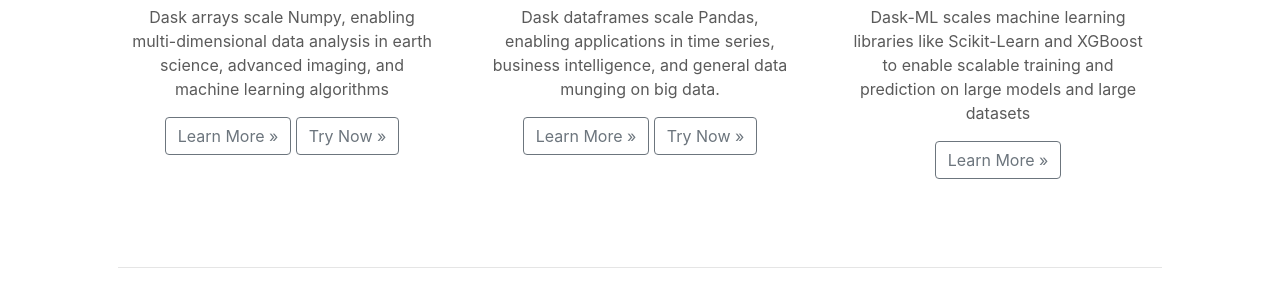
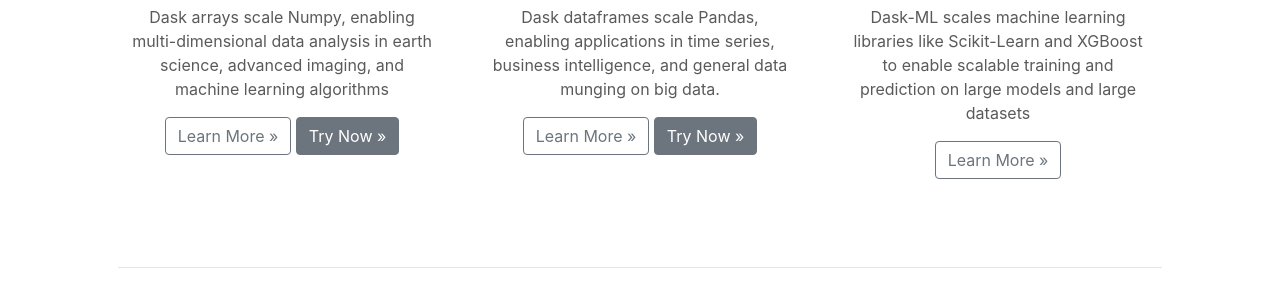
Before and after one commit to mrocklin/dask-webpage, a plain HTML site: page index.html in a window 1280 px wide. Shown: the part 973-1269 px from the top of the page. Drawn offline with nearby package versions, Linux system fonts and the light colour scheme.

Commit message:
use non-outlined buttons for binder links

```diff
--- a/index.html
+++ b/index.html
@@ -73,7 +73,7 @@
             <p>Dask arrays scale Numpy, enabling multi-dimensional data analysis in earth science, advanced imaging, and machine learning algorithms</p>
             <p>
               <a class="btn btn-outline-secondary" href="https://dask.pydata.org/en/latest/array.html" role="button">Learn More &raquo;</a>
-              <a class="btn btn-outline-secondary" href="https://mybinder.org/v2/gh/dask/dask-examples/master?filepath=array.ipynb" role="button">Try Now &raquo;</a>
+              <a class="btn btn-secondary" href="https://mybinder.org/v2/gh/dask/dask-examples/master?filepath=array.ipynb" role="button">Try Now &raquo;</a>
             </p>
           </div><!-- /.col-lg-4 -->
           <div class="col-lg-4">
@@ -82,7 +82,7 @@
             <p>Dask dataframes scale Pandas, enabling applications in time series, business intelligence, and general data munging on big data.</p>
             <p>
               <a class="btn btn-outline-secondary" href="https://dask.pydata.org/en/latest/dataframe.html" role="button">Learn More &raquo;</a>
-              <a class="btn btn-outline-secondary" href="https://mybinder.org/v2/gh/dask/dask-examples/master?filepath=dataframe.ipynb" role="button">Try Now &raquo;</a>
+              <a class="btn btn-secondary" href="https://mybinder.org/v2/gh/dask/dask-examples/master?filepath=dataframe.ipynb" role="button">Try Now &raquo;</a>
             </p>
           </div><!-- /.col-lg-4 -->
           <div class="col-lg-4">
```
